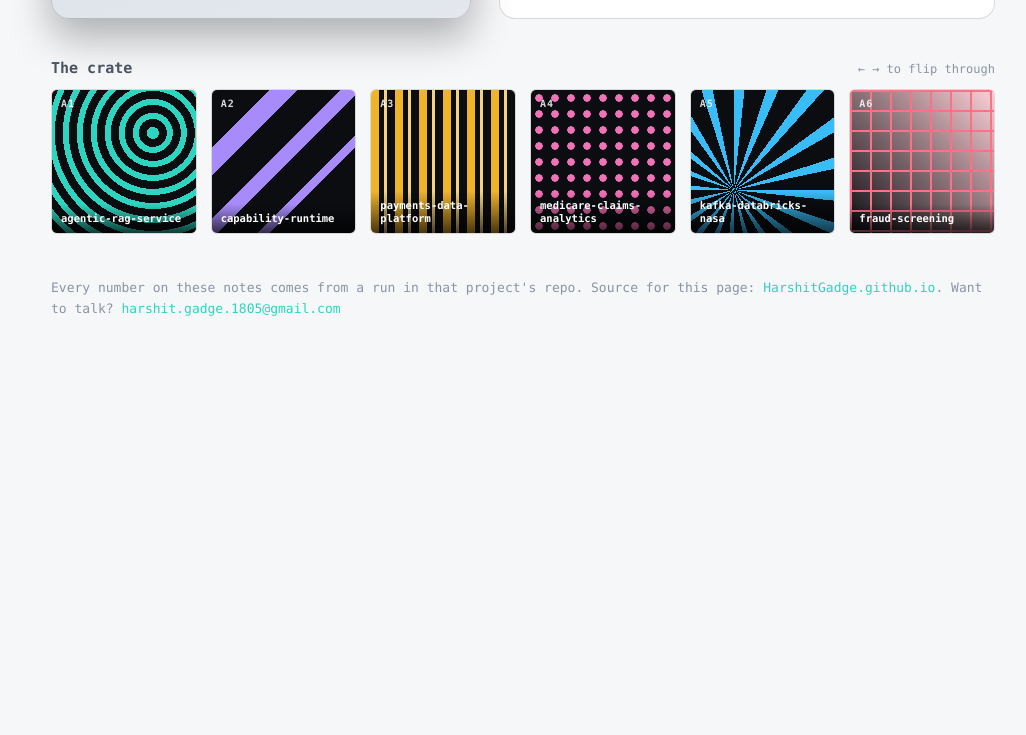
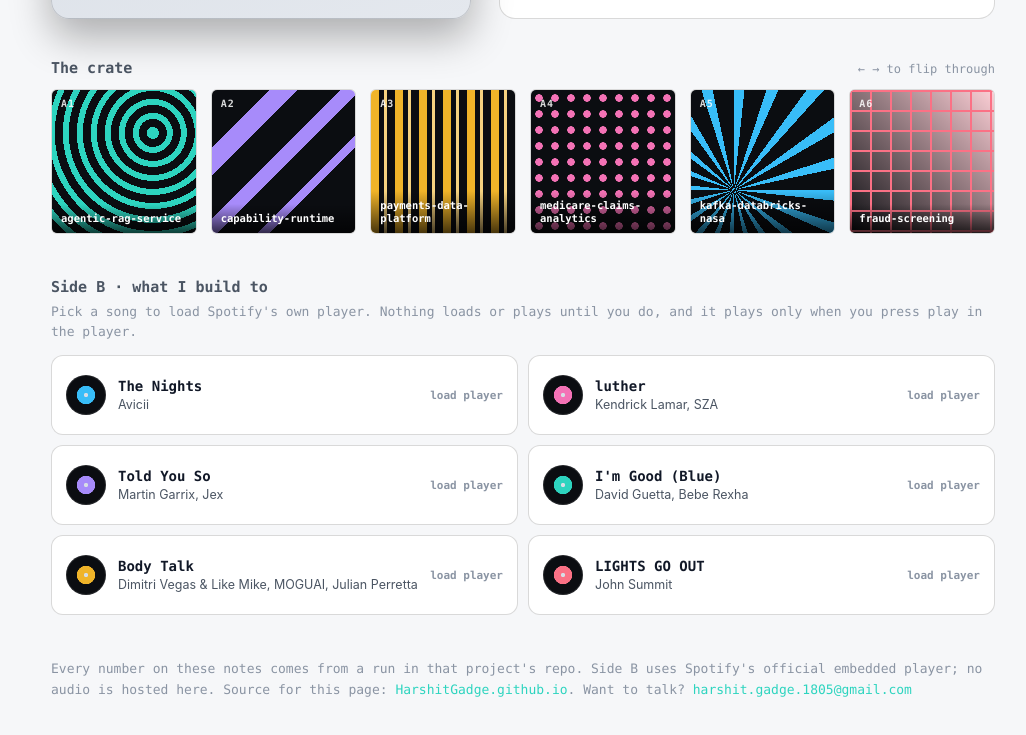
Before and after one commit to HarshitGadge/HarshitGadge.github.io, a plain HTML site: page booth/index.html in a window 1280 px wide. Shown: the part 591-1326 px from the top of the page, without its empty margins (117-1143 px from the left). Before the commit the page ends 975 px from the top, so only its background shows below. Drawn offline with Linux system fonts and the light colour scheme.

Commit message:
Booth: add Side B with six songs as Spotify players
A "Side B · what I build to" list under the crate: The Nights, luther,
Told You So, I'm Good (Blue), Body Talk and LIGHTS GO OUT. Each is a
button until a visitor picks it; only then does Spotify's official
embedded player load, one at a time. Nothing autoplays, no audio is
hosted here, and the project records stay silent.

Co-Authored-By: Claude Opus 5.5 <noreply@anthropic.com>

```diff
--- a/booth/index.html
+++ b/booth/index.html
@@ -112,6 +112,23 @@ h1{font-size:clamp(30px,5.4vw,50px);line-height:1.05;letter-spacing:-1.2px;margi
   font:600 10.5px var(--mono);line-height:1.25;word-break:break-word}
 .sleeve .no{position:absolute;left:9px;top:8px;font:700 10px var(--mono);color:#fff;opacity:.85;letter-spacing:1px}
 
+/* side B: songs, as official Spotify players that load only on a click */
+.sideb-h{display:flex;justify-content:space-between;align-items:baseline;margin:44px 0 6px;gap:12px;flex-wrap:wrap}
+.sideb-h h3{margin:0;font-size:15px;font-family:var(--mono);color:var(--muted);font-weight:600}
+.sideb-p{color:var(--dim);font-size:13px;line-height:1.5;margin:0 0 14px;font-family:var(--mono)}
+.tracks{display:grid;grid-template-columns:repeat(2,minmax(0,1fr));gap:10px;list-style:none;padding:0;margin:0}
+@media (max-width:760px){.tracks{grid-template-columns:minmax(0,1fr)}}
+.track{display:flex;align-items:center;gap:12px;width:100%;height:80px;padding:0 14px;border-radius:12px;cursor:pointer;
+  background:var(--panel);border:1px solid var(--line2);color:var(--text);text-align:left;font:inherit}
+.track:hover{border-color:var(--muted)}
+.track .disc{flex:0 0 40px;height:40px;border-radius:50%;background:radial-gradient(circle,#d7dde5 0 7%,var(--t) 8% 32%,#0b0d11 33% 100%);
+  box-shadow:inset 0 0 0 1px #ffffff1a}
+.track .t{min-width:0;display:flex;flex-direction:column;gap:3px}
+.track .t b{font:600 14px var(--mono);white-space:nowrap;overflow:hidden;text-overflow:ellipsis}
+.track .t span{font-size:12.5px;color:var(--muted);white-space:nowrap;overflow:hidden;text-overflow:ellipsis}
+.track .go{margin-left:auto;font:600 11px var(--mono);color:var(--dim);white-space:nowrap}
+.tracks iframe{display:block;width:100%;height:80px;border:0;border-radius:12px}
+
 footer{margin-top:44px;color:var(--dim);font-size:13px;line-height:1.6;font-family:var(--mono)}
 
 @media (prefers-reduced-motion: reduce){
@@ -129,7 +146,7 @@ footer{margin-top:44px;color:var(--dim);font-size:13px;line-height:1.6;font-fami
   </div>
 
   <h1>The booth</h1>
-  <p class="sub">Each record is one of my projects. Pick one from the crate and it goes on the deck; the liner notes say what it does, the number that backs it up, and what it's built with. No sound, just notes.</p>
+  <p class="sub">Each record is one of my projects. Pick one from the crate and it goes on the deck; the liner notes say what it does, the number that backs it up, and what it's built with. The records are silent; Side B, below, has the songs I build to.</p>
 
   <div class="stage">
     <div class="deck" id="deck" aria-hidden="true">
@@ -160,8 +177,14 @@ footer{margin-top:44px;color:var(--dim);font-size:13px;line-height:1.6;font-fami
   </div>
   <ul class="crate" id="crate"></ul>
 
+  <section aria-labelledby="sideb">
+    <div class="sideb-h"><h3 id="sideb">Side B · what I build to</h3></div>
+    <p class="sideb-p">Pick a song to load Spotify's own player. Nothing loads or plays until you do, and it plays only when you press play in the player.</p>
+    <ul class="tracks" id="tracks"></ul>
+  </section>
+
   <footer>
-    Every number on these notes comes from a run in that project's repo.
+    Every number on these notes comes from a run in that project's repo. Side B uses Spotify's official embedded player; no audio is hosted here.
     Source for this page: <a href="https://github.com/HarshitGadge/HarshitGadge.github.io">HarshitGadge.github.io</a>.
     Want to talk? <a href="mailto:harshit.gadge.1805@gmail.com?subject=Saw%20your%20booth">harshit.gadge.1805@gmail.com</a>
   </footer>
@@ -260,6 +283,46 @@ function play(i, opts = {}){
   if (opts.focus) document.getElementById('s-' + r.slug).focus();
 }
 
+// Side B. The ids are each song's own page on open.spotify.com, checked by
+// title and artist. One player at a time; the rest stay as plain buttons.
+const SONGS = [
+  { id:'0ct6r3EGTcMLPtrXHDvVjc', title:'The Nights', by:'Avicii', c:'#38bdf8' },
+  { id:'45J4avUb9Ni0bnETYaYFVJ', title:'luther', by:'Kendrick Lamar, SZA', c:'#f472b6' },
+  { id:'52dEZA0A4siRTuA4e8w3ll', title:'Told You So', by:'Martin Garrix, Jex', c:'#a78bfa' },
+  { id:'4uUG5RXrOk84mYEfFvj3cK', title:"I'm Good (Blue)", by:'David Guetta, Bebe Rexha', c:'#2dd4bf' },
+  { id:'4w9B0Sz0pZIrkjT9qYpre6', title:'Body Talk', by:'Dimitri Vegas & Like Mike, MOGUAI, Julian Perretta', c:'#f0b429' },
+  { id:'50yPAveJ176wLk73SsyV3g', title:'LIGHTS GO OUT', by:'John Summit', c:'#fb7185' },
+];
+const tracks = $('#tracks');
+function songButton(s){
+  const b = document.createElement('button');
+  b.className = 'track'; b.type = 'button'; b.style.setProperty('--t', s.c);
+  b.setAttribute('aria-label', `Load the Spotify player for ${s.title} by ${s.by}`);
+  b.innerHTML = `<span class="disc" aria-hidden="true"></span>
+    <span class="t"><b>${esc(s.title)}</b><span>${esc(s.by)}</span></span><span class="go">load player</span>`;
+  b.addEventListener('click', () => loadSong(b.parentElement, s));
+  return b;
+}
+function loadSong(li, s){
+  // put any open player back to its button, so only one can play
+  tracks.querySelectorAll('iframe').forEach(f => {
+    const other = SONGS.find(x => x.id === f.dataset.id);
+    f.parentElement.replaceChildren(songButton(other));
+  });
+  const f = document.createElement('iframe');
+  f.src = `https://open.spotify.com/embed/track/${s.id}?utm_source=generator`;
+  f.title = `Spotify player: ${s.title} by ${s.by}`;
+  f.dataset.id = s.id;
+  f.allow = 'encrypted-media; clipboard-write; fullscreen; picture-in-picture';
+  f.loading = 'lazy';
+  li.replaceChildren(f);
+}
+SONGS.forEach(s => {
+  const li = document.createElement('li');
+  li.appendChild(songButton(s));
+  tracks.appendChild(li);
+});
+
 $('#prev').addEventListener('click', () => play(current - 1));
 $('#next').addEventListener('click', () => play(current + 1));
 crate.addEventListener('keydown', e => {
```
Also changed, not shown: 1 other file.
